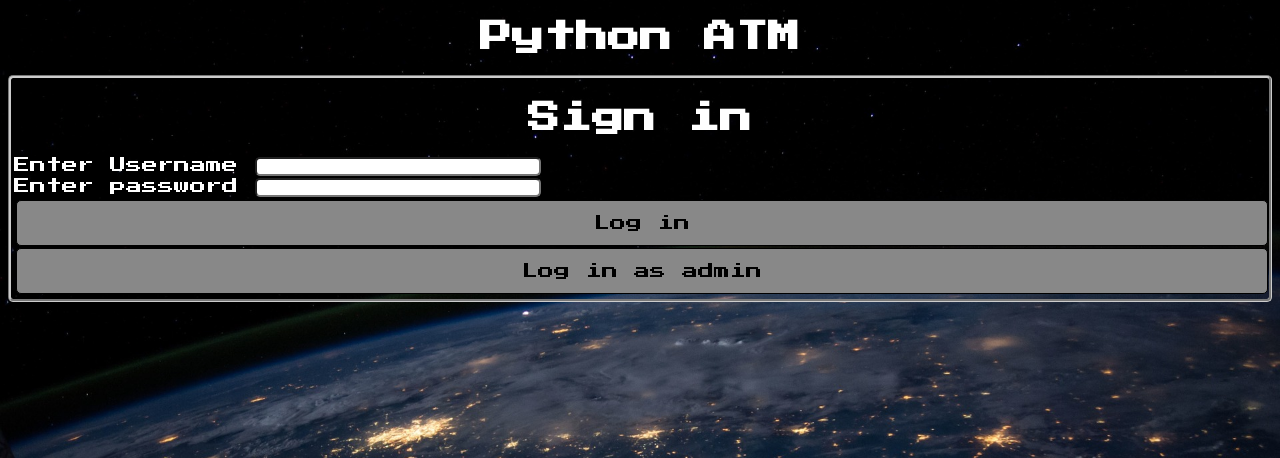
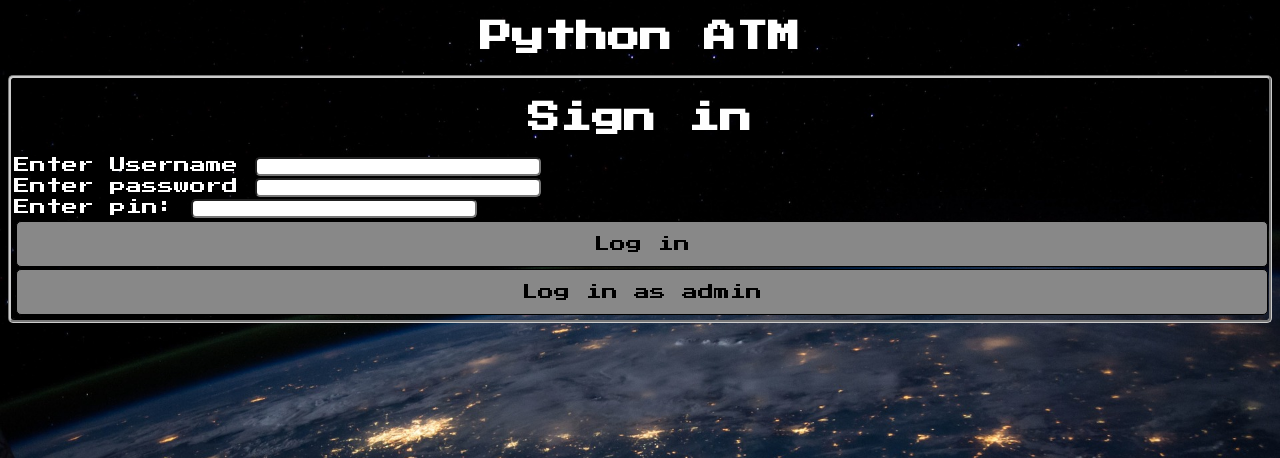
Before and after one commit to TCooper1996/SE-Python-ATM, a Django app: page /atmsite/ in a window 1280 px wide. Shown: the top 458 px of the page. Run offline with Django 3.2, Linux system fonts and the light colour scheme.

Commit message:
Updated to add Pin number entry.

```diff
--- a/PyATMDjango/atmsite/templates/atmsite/index.html
+++ b/PyATMDjango/atmsite/templates/atmsite/index.html
@@ -22,6 +22,8 @@
     <label for="password_entry">Enter password</label>
     <input id="password_entry" type="password" name="password" value="">
     <br>
+    <label for="pin">Enter pin:</label>
+    <input id="pin" type="password" name="pin" value="">
     <button type="submit" >Log in </button>
 </form>
 <form action="{% url 'admin_login' %}" method="get">
@@ -31,6 +33,7 @@
 
 
 
+
 </div>
 <p>{{ status_code }}</p>
 </body>
```
Also changed, not shown: PyATMDjango/db.sqlite3.
